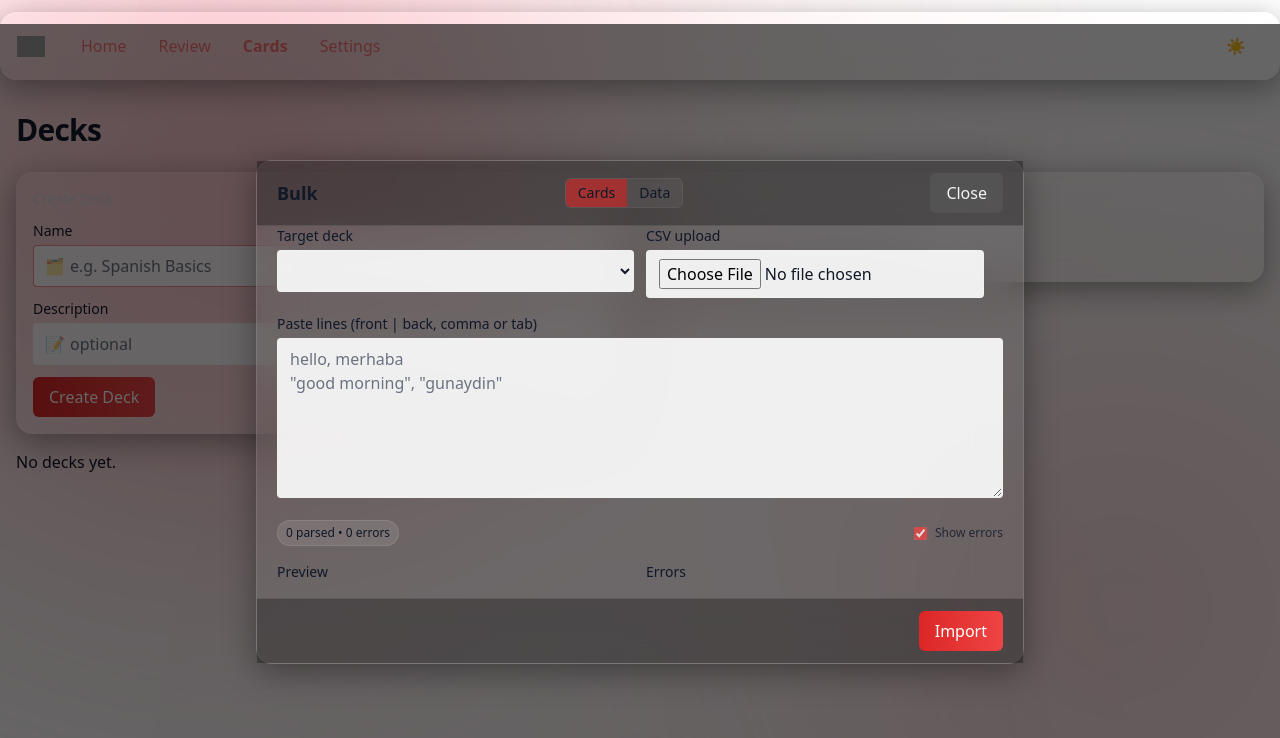
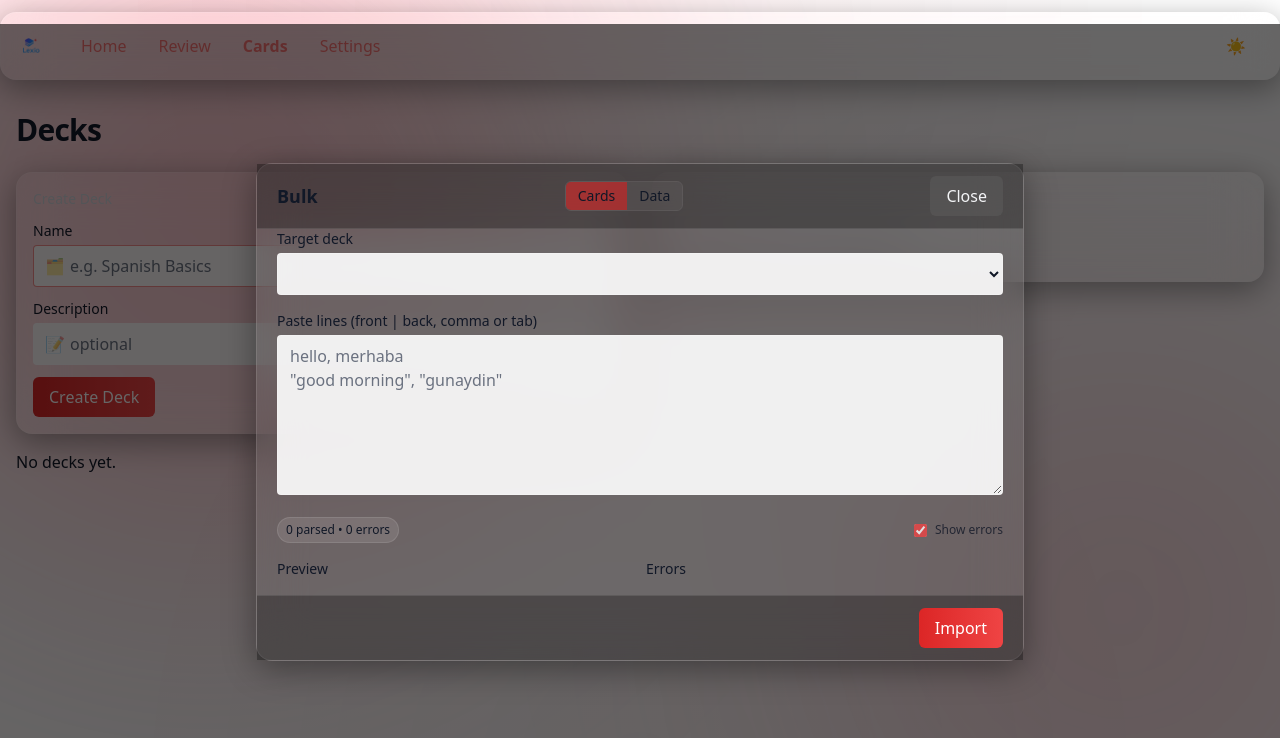
Before and after one commit to UmutYLCN/VocabWebSite, a React (Vite) app: page /decks in a window 1280 px wide. Both pictures are taken after a click on the button "Open Bulk Add". Shown: the top 738 px of the page. Built offline with nearby package versions, Linux system fonts and the light colour scheme; grey boxes are pictures that could not be loaded.

Commit message:
chore(bulk modal): remove CSV upload and related code; keep only JSON tools and Paste lines flow

```diff
--- a/src/components/BulkAddModal.tsx
+++ b/src/components/BulkAddModal.tsx
@@ -22,7 +22,6 @@ export default function BulkAddModal({
   const [text, setText] = useState('')
   const [preview, setPreview] = useState<Pair[]>([])
   const [errors, setErrors] = useState<{ line: number; reason: string; raw: string }[]>([])
-  const fileRef = useRef<HTMLInputElement | null>(null)
   const jsonFileRef = useRef<HTMLInputElement | null>(null)
   const [activeTab, setActiveTab] = useState<'cards' | 'data'>('cards')
   const [status, setStatus] = useState<string>('')
@@ -35,7 +34,6 @@ export default function BulkAddModal({
     setText('')
     setPreview([])
     setErrors([])
-    fileRef.current && (fileRef.current.value = '')
     jsonFileRef.current && (jsonFileRef.current.value = '')
     setJsonText('')
     setStatus('')
@@ -96,14 +94,6 @@ export default function BulkAddModal({
     return { ok, errs }
   }
 
-  const onFile = async (f: File) => {
-    const txt = await f.text()
-    setText(txt)
-    const { ok, errs } = detectAndSplit(txt)
-    setPreview(ok)
-    setErrors(errs)
-  }
-
   // Auto-parse on text changes for streamlined UX
   useEffect(() => {
     if (!isOpen || activeTab !== 'cards') return
@@ -135,7 +125,6 @@ export default function BulkAddModal({
         <div className="px-5 pb-3 max-h-[80vh] overflow-auto">
           {activeTab === 'cards' ? (
             <div className="space-y-4">
-              <div className="grid sm:grid-cols-2 gap-3">
               <div>
                 <label className="block text-sm mb-1">Target deck</label>
                 <select className="w-full" value={deckId} onChange={e => setDeckId(e.target.value)}>
@@ -143,11 +132,6 @@ export default function BulkAddModal({
                     <option key={d.id} value={d.id}>{d.name}</option>
                   ))}
                 </select>
-                </div>
-                <div>
-                  <label className="block text-sm mb-1">CSV upload</label>
-                  <input ref={fileRef} type="file" accept=".csv,text/csv" onChange={e => { const f = e.target.files?.[0]; if (f) onFile(f) }} />
-                </div>
               </div>
               <div>
                 <label className="block text-sm mb-1">Paste lines (front | back, comma or tab)</label>
```
Also changed, not shown: lexio-logo.png (added). Lines whose indentation alone changed are shown as unchanged.
